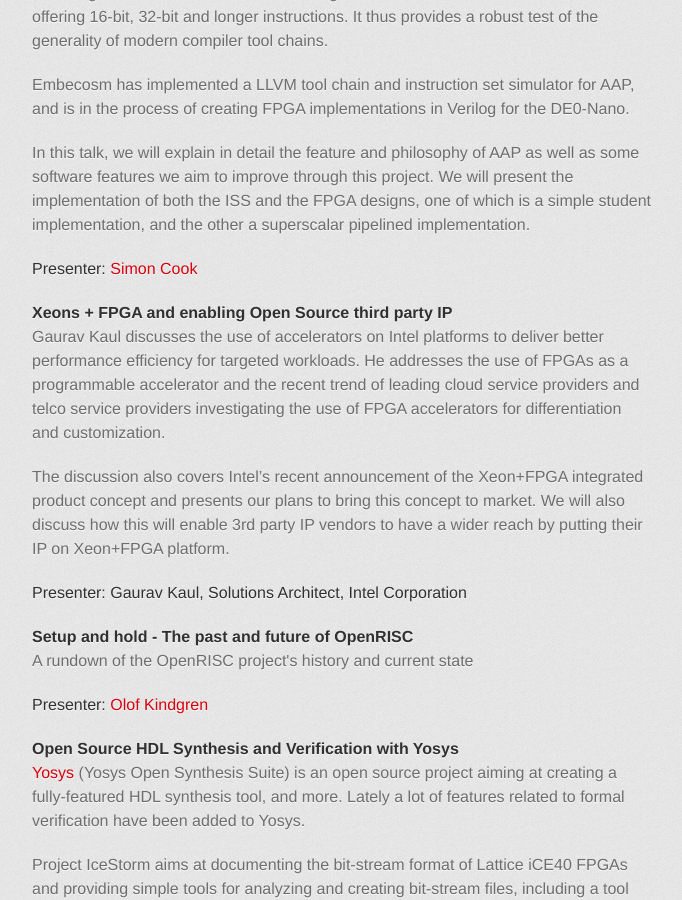
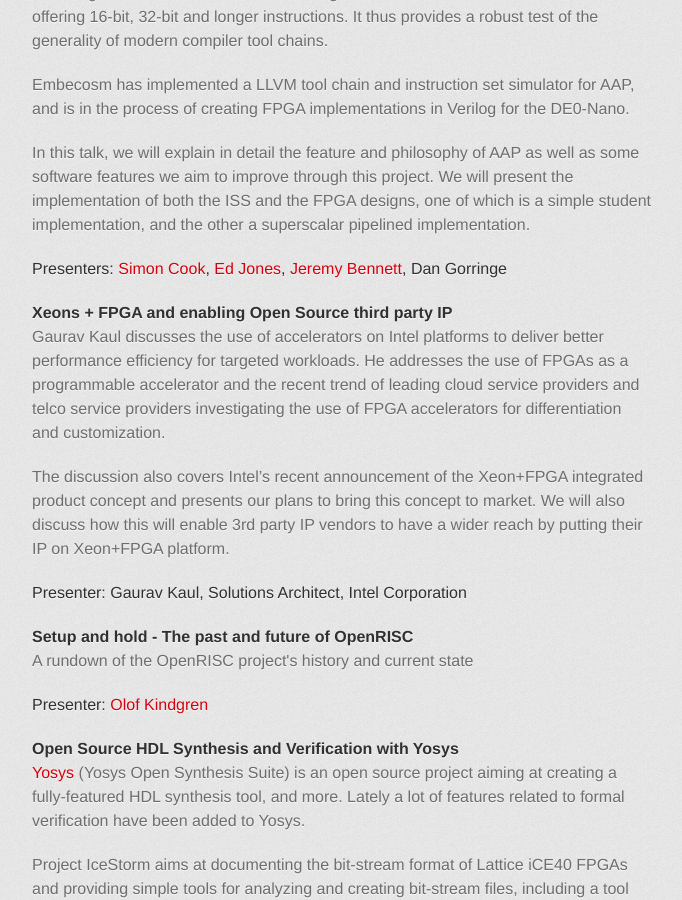
Before and after one commit to fossi-foundation/orconf, a Jekyll site: the page index.html, which Jekyll copies as it is, in a window 1280 px wide and 900 px high, scrolled down 2652 px. Shown: the whole window, without its empty margins (298-980 px from the left). Built offline with Jekyll 4.4.1, drawn with Linux system fonts in a browser that asks for light colours; some web fonts are replaced.

Commit message:
Update AAP Talk
This is now being presented by the whole Embecosm team.

```diff
--- a/index.html
+++ b/index.html
@@ -124,7 +124,7 @@
 	    other a superscalar pipelined implementation.</p>
 
 
-	  <h5>Presenter: <a name="simoncook" class="anchor" href="#simoncook"><span class="octicon octicon-link"></span></a><a target="_blank" href="http://www.embecosm.com/about/meet-the-team/">Simon Cook</a></h5>
+	  <h5>Presenters: <a name="simoncook" class="anchor" href="#simoncook"><span class="octicon octicon-link"></span></a><a target="_blank" href="http://www.embecosm.com/about/meet-the-team/">Simon Cook</a>, <a name="edjones" class="anchor" href="#edjones"><span class="octicon octicon-link"></span></a><a target="_blank" href="http://www.embecosm.com/about/meet-the-team/">Ed Jones</a>, <a name="jeremybennett" class="anchor" href="#jeremybennett"><span class="octicon octicon-link"></span></a><a target="_blank" href="http://www.embecosm.com/about/meet-the-team/">Jeremy Bennett</a>, <a name="dangorringe" class="anchor" href="#dangorringe"><span class="octicon octicon-link"></span></a>Dan Gorringe</h5>
 	  <p></p>
 
 	  <h4><a name="xeonfpga" class="anchor" href="#xeonfpga"><span class="octicon octicon-link"></span></a>Xeons + FPGA and enabling Open Source third party IP</h4>
```
